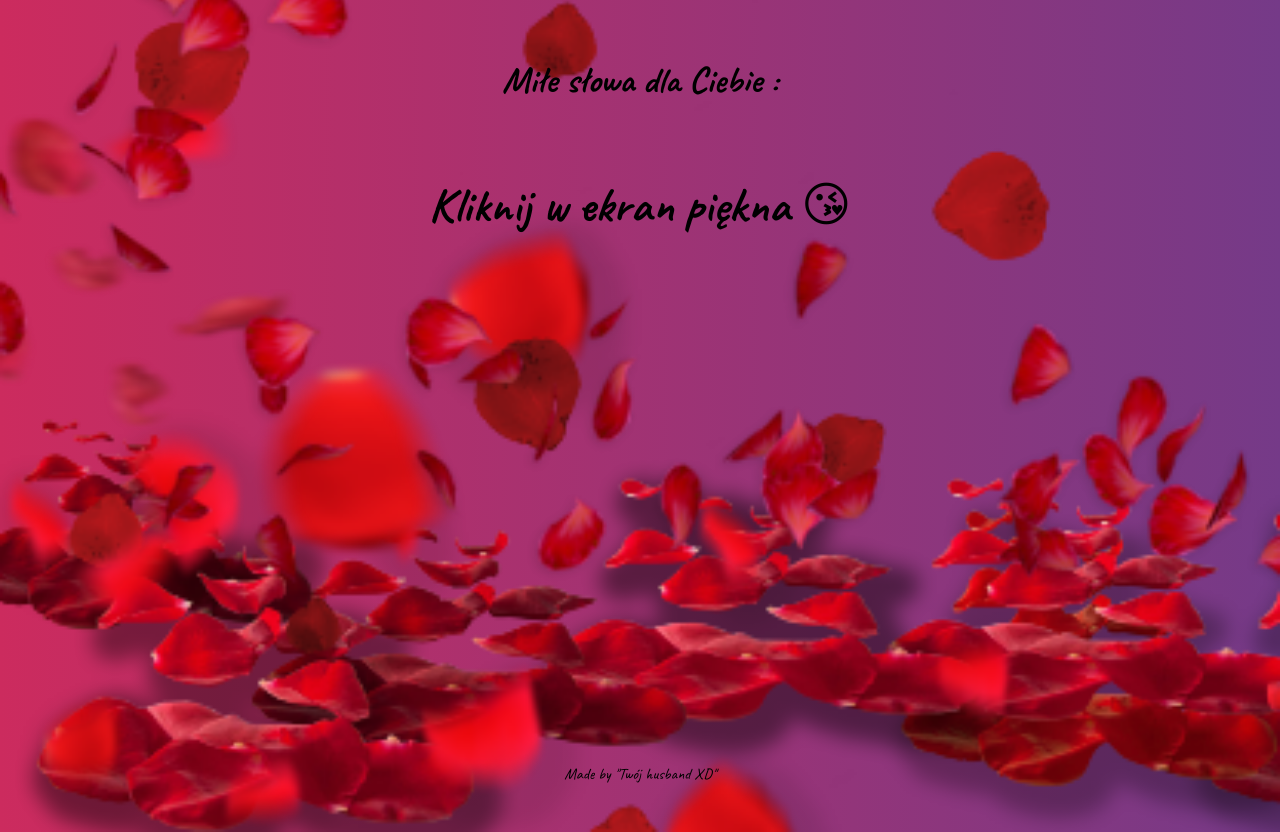
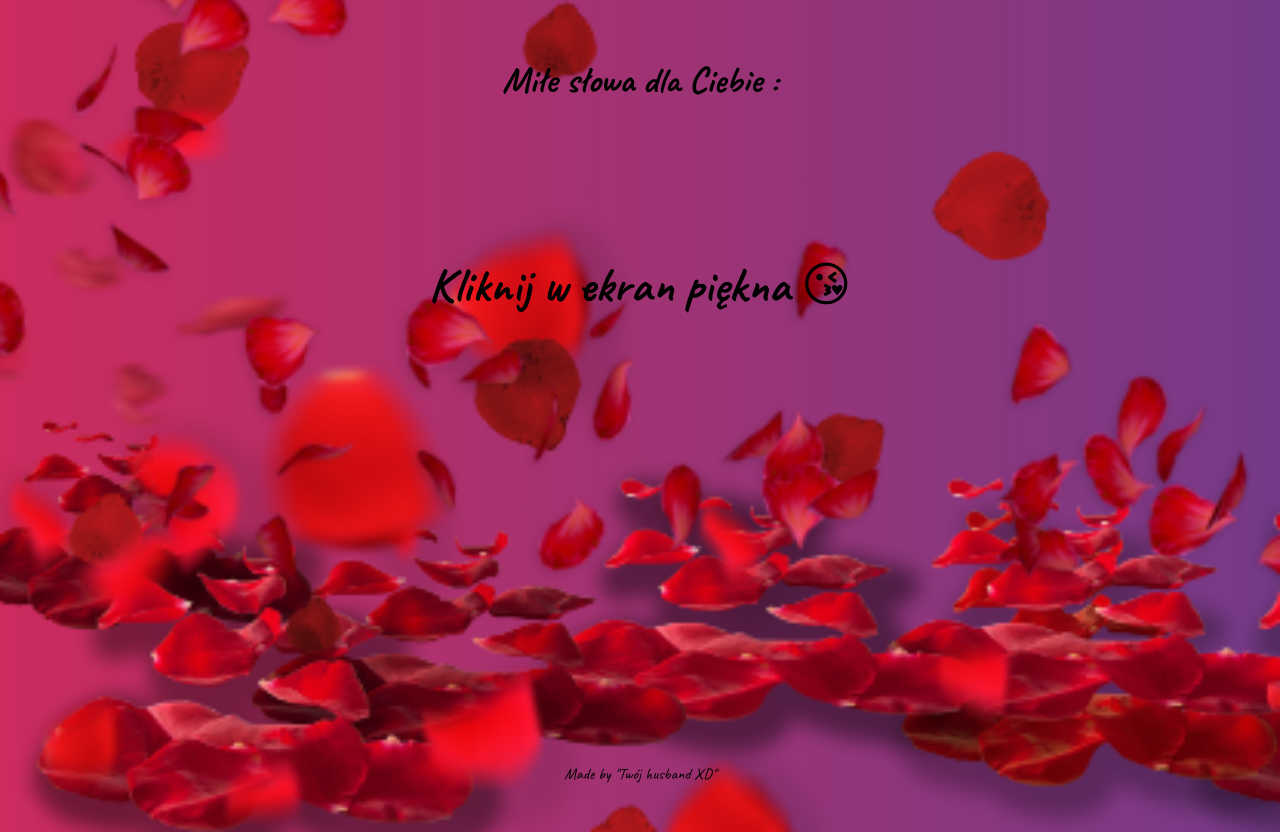
Before and after one commit to Kabrax01/Kind-words, a plain HTML site: page index.html in a window 1280 px wide. Drawn offline with Linux system fonts and the light colour scheme.

Commit message:
styles update

```diff
--- a/styles.css
+++ b/styles.css
@@ -16,7 +16,6 @@ body {
 
 .container {
   display: flex;
-  flex: 1;
   margin: 2rem 2rem 0;
   height: 100vh;
   flex-direction: column;
@@ -30,6 +29,7 @@ body {
 
 .paragraph {
   font-size: 3rem;
+  margin-top: 8rem;
   text-align: center;
   font-weight: 700;
 }
```
